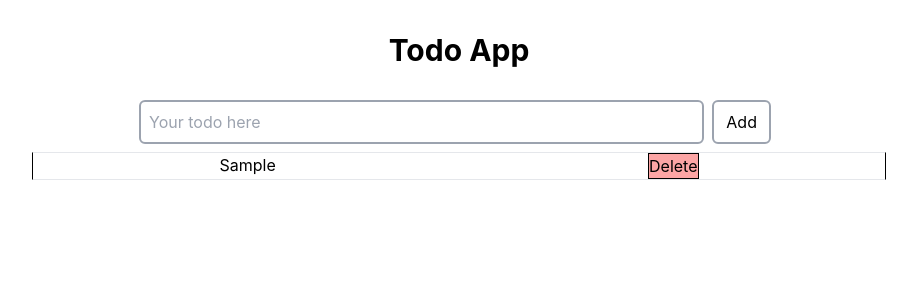
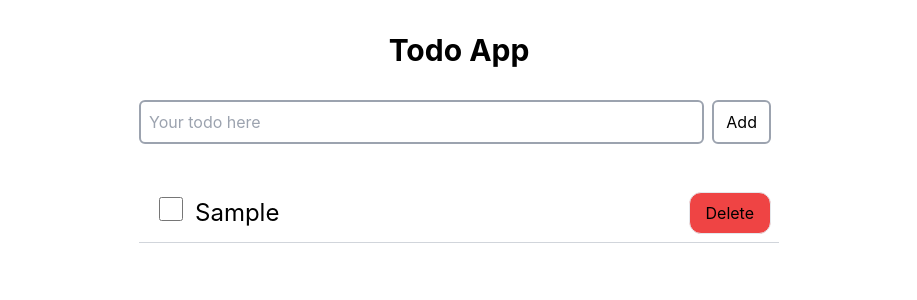
Before and after one commit to alicjakolodziejczyk/ToDoApp-Procesy, a Next.js app: page / in a window 1280 px wide. Both pictures are taken after typing "Sample" into the empty fields and a click on the button "Add". Shown: the top 300 px of the page, without its empty margins (181-1098 px from the left). Built offline with nearby package versions, Linux system fonts and the light colour scheme.

Commit message:
Added checkbox and changed styling

```diff
--- a/pages/index.tsx
+++ b/pages/index.tsx
@@ -41,12 +41,12 @@ export default function index() {
         <input className='border-2 border-gray-400 rounded-md p-2 w-full' type='text' placeholder='Your todo here' value={inputValue} onChange={handleInputChange}/>
         <button onClick={addTodo} className='border-2 border-gray-400 rounded-md p-2 w-16 mx-2'>Add</button>
       </div>
-        <ul className="flex flex-col justify-start items-start">
+        <ul className="flex flex-col justify-start items-start mt-8">
         {todos.map((todo, index) => (
           <li className="w-screen flex justify-center m-2" key={index}>
-            <div className="flex justify-around w-4/6 border border-x-black">
-              {todo}
-              <button className="border border-black bg-red-300" onClick={() => deleteTodo(index)}>
+            <div className="flex justify-end w-1/2 border-b border-gray-300 p-2 items-center">
+              <div className='mr-auto text-2xl items-center'><input className='mx-3 w-6 h-6' type='checkbox'></input>{todo}</div>
+              <button className="border rounded-xl px-4 py-2 bg-red-500" onClick={() => deleteTodo(index)}>
                 Delete
               </button>{" "}
             </div>
```
